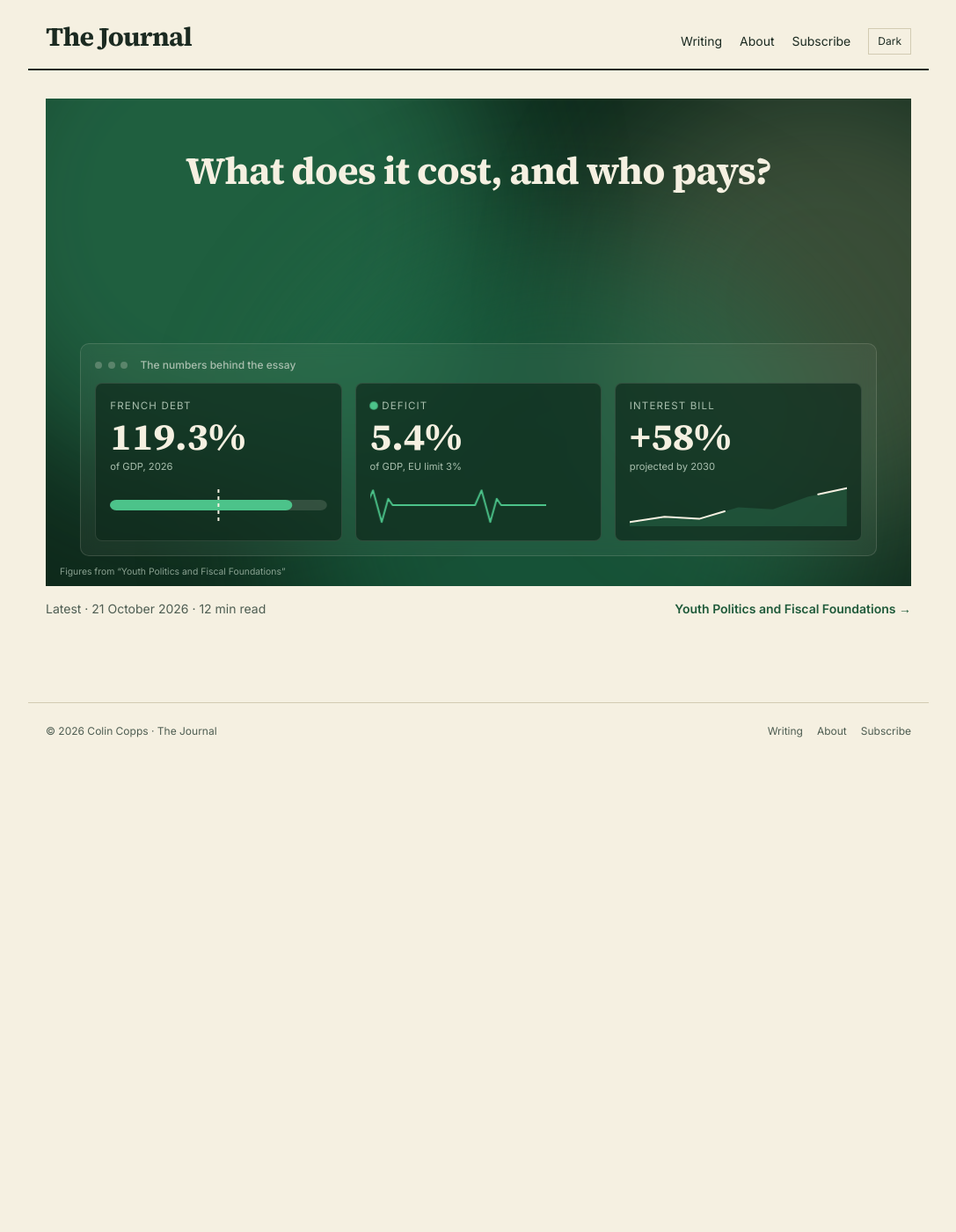
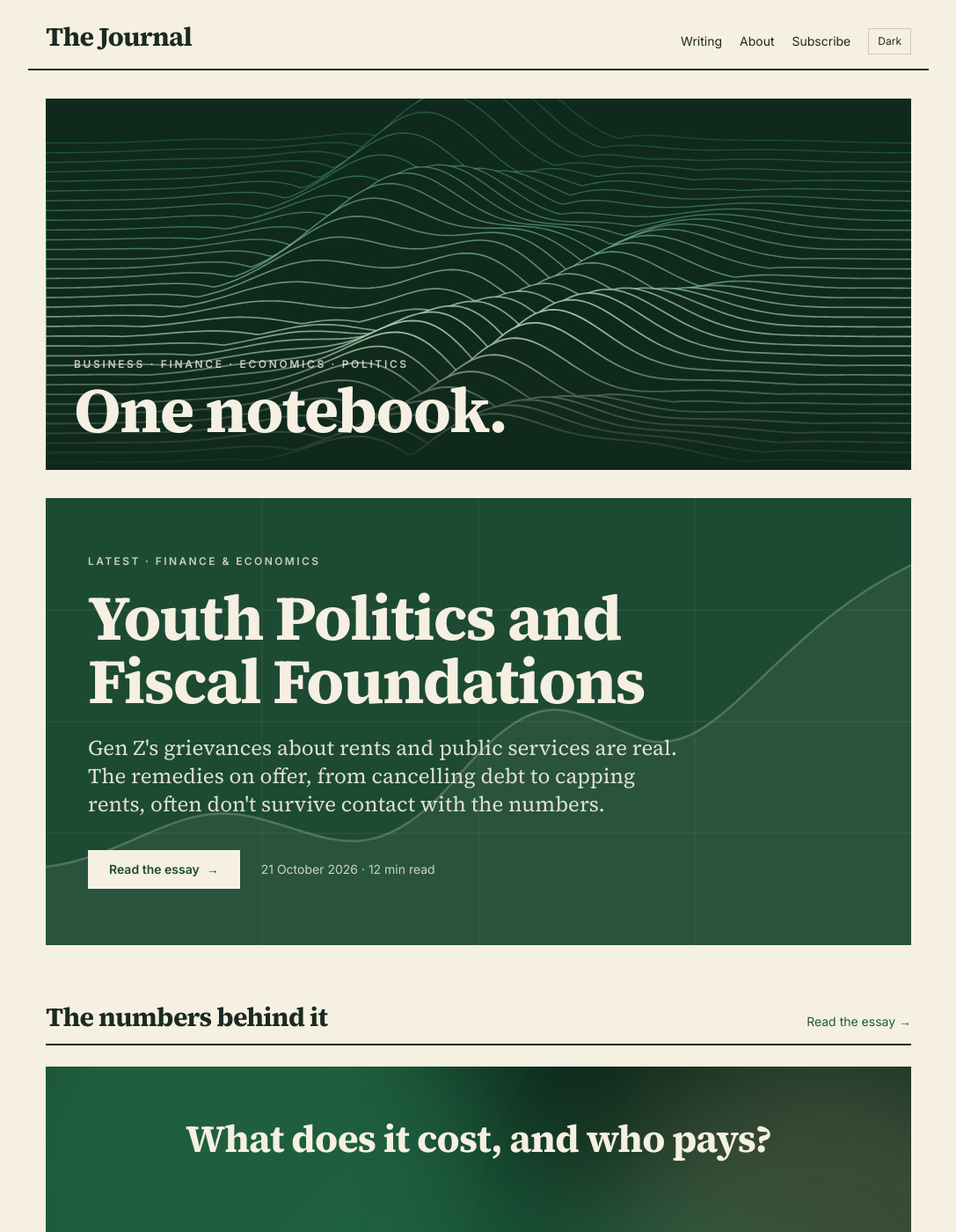
Before and after one commit to The-JournaI/the-journai.github.io, a Jekyll site: the page built from index.html, in a window 1280 px wide and 1400 px high. Shown: the whole window at 88% size, without its empty margins (96-1183 px from the left). Built offline with Jekyll 4.4.1, drawn with Linux system fonts in a browser that asks for light colours; nearby versions of some CDN libraries.

Commit message:
Abstract hero, static featured panel, dashboard graphic moved down

```diff
--- a/index.html
+++ b/index.html
@@ -1,8 +1,72 @@
 ---
 layout: default
 ---
+<section class="mt-8 relative overflow-hidden aspect-[4/3] sm:aspect-[2/1] md:aspect-[21/9] bg-[#0f2a1c] text-[#f5f0e1]" aria-label="Decorative animated artwork">
+  <canvas id="ridge" class="absolute inset-0 w-full h-full" aria-hidden="true"></canvas>
+  <div class="absolute inset-x-0 bottom-0 p-5 sm:p-8 bg-gradient-to-t from-[#0f2a1c] via-[#0f2a1c]/70 to-transparent pointer-events-none">
+    <p class="font-sans text-[.7rem] sm:text-xs font-semibold uppercase tracking-[.22em] opacity-80">Business · Finance · Economics · Politics</p>
+    <p class="mt-2 font-bold tracking-tight leading-none text-[clamp(2rem,6vw,4.5rem)]">One notebook.</p>
+  </div>
+</section>
+<script>
+(() => {
+  const c = document.getElementById('ridge'); if (!c) return;
+  const ctx = c.getContext('2d'), still = matchMedia('(prefers-reduced-motion: reduce)').matches;
+  const BG = '#0f2a1c', LINES = 34;
+  let w, h, dpr, mx = .5, tx = .5, raf = 0, on = false, t0 = performance.now();
+  const size = () => { dpr = Math.min(devicePixelRatio || 1, 2); w = c.clientWidth; h = c.clientHeight; c.width = w * dpr; c.height = h * dpr; ctx.setTransform(dpr, 0, 0, dpr, 0, 0); };
+  const draw = (now) => {
+    const t = (now - t0) / 1000; mx += (tx - mx) * .05;
+    ctx.fillStyle = BG; ctx.fillRect(0, 0, w, h);
+    const step = Math.max(3, w / 160);
+    for (let i = 0; i < LINES; i++) {
+      const k = i / (LINES - 1), base = h * (.12 + .86 * k), amp = h * (.05 + .22 * (1 - Math.abs(k - .45)));
+      ctx.beginPath();
+      for (let x = 0; x <= w + step; x += step) {
+        const u = x / w, env = Math.exp(-Math.pow((u - (.3 + mx * .4)) / .22, 2));
+        const n = Math.sin(u * 11 + t * .9 + i * .35) * .5 + Math.sin(u * 23 - t * 1.3 + i * .6) * .3 + Math.sin(u * 5 + t * .4 - i * .2) * .35;
+        const y = base - Math.abs(n) * amp * env - env * h * .02;
+        x ? ctx.lineTo(x, y) : ctx.moveTo(x, y);
+      }
+      ctx.lineTo(w, h + 4); ctx.lineTo(0, h + 4); ctx.closePath();
+      ctx.fillStyle = BG; ctx.fill();
+      ctx.strokeStyle = `rgba(${Math.round(76 + 169 * k)},${Math.round(195 + 45 * k)},${Math.round(138 + 87 * k)},${.25 + .7 * k})`;
+      ctx.lineWidth = 1.2 + k * .8; ctx.stroke();
+    }
+  };
+  const loop = (now) => { draw(now); raf = on ? requestAnimationFrame(loop) : 0; };
+  size(); addEventListener('resize', () => { size(); if (!on) draw(performance.now()); });
+  if (still) { draw(performance.now()); return; }
+  c.parentElement.addEventListener('pointermove', e => { const r = c.getBoundingClientRect(); tx = (e.clientX - r.left) / r.width; });
+  new IntersectionObserver(e => { on = e[0].isIntersecting && !document.hidden; if (on && !raf) raf = requestAnimationFrame(loop); }, { threshold: .05 }).observe(c);
+  document.addEventListener('visibilitychange', () => { on = !document.hidden; if (on && !raf) raf = requestAnimationFrame(loop); });
+})();
+</script>
+
 {% assign latest = site.posts.first %}
 {% if latest %}
+{% assign ltopic = site.data.topics | where: "id", latest.topic | first %}
+<section class="mt-8 relative overflow-hidden bg-hero text-hero-ink px-6 py-12 sm:px-12 sm:py-16">
+  <svg class="absolute inset-0 w-full h-full" viewBox="0 0 800 400" preserveAspectRatio="none" aria-hidden="true">
+    <g stroke="currentColor" stroke-opacity=".07"><path d="M0 100H800M0 200H800M0 300H800"/><path d="M200 0V400M400 0V400M600 0V400"/></g>
+    <path d="M0 330C80 320 120 270 190 285S300 340 380 250 480 190 550 215 670 120 800 60" fill="none" stroke="currentColor" stroke-opacity=".22" stroke-width="2.5" vector-effect="non-scaling-stroke"/>
+    <path d="M0 330C80 320 120 270 190 285S300 340 380 250 480 190 550 215 670 120 800 60V400H0z" fill="currentColor" fill-opacity=".05"/>
+  </svg>
+  <div class="relative max-w-3xl">
+    <p class="font-sans text-xs font-semibold uppercase tracking-[.2em] opacity-80">Latest · {{ ltopic.name | default: "Notes" }}</p>
+    <h1 class="mt-5 text-4xl sm:text-6xl lg:text-7xl font-bold leading-[1.02] tracking-tight text-balance"><a href="{{ latest.url | relative_url }}" class="hover:underline decoration-1 underline-offset-8">{{ latest.title }}</a></h1>
+    {% if latest.summary %}<p class="mt-6 text-xl sm:text-2xl leading-snug opacity-90 max-w-2xl">{{ latest.summary }}</p>{% endif %}
+    <div class="mt-9 flex flex-wrap items-center gap-x-6 gap-y-4 font-sans text-sm">
+      <a href="{{ latest.url | relative_url }}" class="inline-flex items-center gap-2 bg-hero-ink text-hero px-6 py-3 font-semibold hover:gap-4 transition-all duration-300">Read the essay <span aria-hidden="true">→</span></a>
+      <span class="opacity-80">{{ latest.date | date: "%-d %B %Y" }} · {{ latest.content | number_of_words | divided_by: 230 | plus: 1 }} min read</span>
+    </div>
+  </div>
+</section>
+
+<div class="mt-16 flex items-baseline justify-between border-b-2 border-ink pb-3">
+  <h2 class="text-3xl font-bold tracking-tight">The numbers behind it</h2>
+  <a class="t font-sans text-sm text-accent" href="{{ latest.url | relative_url }}">Read the essay →</a>
+</div>
 <noscript><style>.hero .w,.hero .card,.hero .dash{opacity:1!important;transform:none!important}.hero .hl{top:14%!important}</style></noscript>
 <style>
   .hero { background:#0f2a1c; --cream:#f5f0e1; --sage:#a9bfae; --leaf:#4cc38a; color:var(--cream); }
@@ -60,12 +124,12 @@ layout: default
   .hero .foot { position:absolute; left:1rem; bottom:.6rem; font:400 .65rem Inter,sans-serif; color:var(--sage); opacity:.8; }
 </style>
 
-<section id="hero" class="hero mt-8 relative overflow-hidden aspect-square sm:aspect-[4/3] md:aspect-video" aria-label="Animated summary of the latest essay">
+<section id="hero" class="hero mt-6 relative overflow-hidden aspect-square sm:aspect-[4/3] md:aspect-video" aria-label="Animated summary of the latest essay">
   <div class="blob b1"></div><div class="blob b2"></div><div class="blob b3"></div>
   <div class="stage">
-    <h1 class="hl" aria-label="What does it cost, and who pays?">
+    <h2 class="hl" aria-label="What does it cost, and who pays?">
       <span class="w" style="--i:0" aria-hidden="true">What</span> <span class="w" style="--i:1" aria-hidden="true">does</span> <span class="w" style="--i:2" aria-hidden="true">it</span> <span class="w" style="--i:3" aria-hidden="true">cost,</span> <span class="w" style="--i:4" aria-hidden="true">and</span> <span class="w" style="--i:5" aria-hidden="true">who</span> <span class="w" style="--i:6" aria-hidden="true">pays?</span>
-    </h1>
+    </h2>
 
     <div class="dash" aria-hidden="true">
       <div class="bar-top"><i></i><i></i><i></i><span class="ml-2">The numbers behind the essay</span></div>
@@ -98,10 +162,7 @@ layout: default
     <p class="foot" aria-hidden="true">Figures from “{{ latest.title }}”</p>
   </div>
 </section>
-<p class="mt-4 font-sans text-sm flex flex-wrap gap-x-4 gap-y-1 justify-between">
-  <span class="text-muted">Latest · {{ latest.date | date: "%-d %B %Y" }} · {{ latest.content | number_of_words | divided_by: 230 | plus: 1 }} min read</span>
-  <a class="t text-accent font-semibold" href="{{ latest.url | relative_url }}">{{ latest.title }} →</a>
-</p>
+
 <script>
 (() => {
   const h = document.getElementById('hero'); if (!h) return;
```
